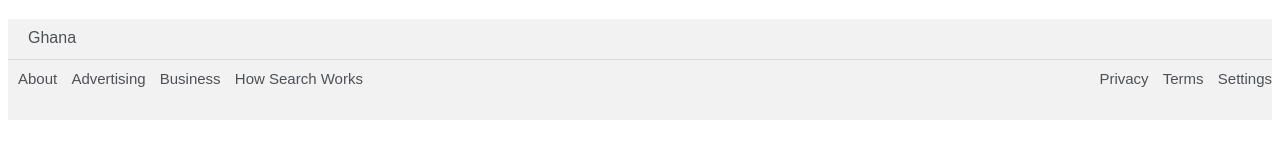
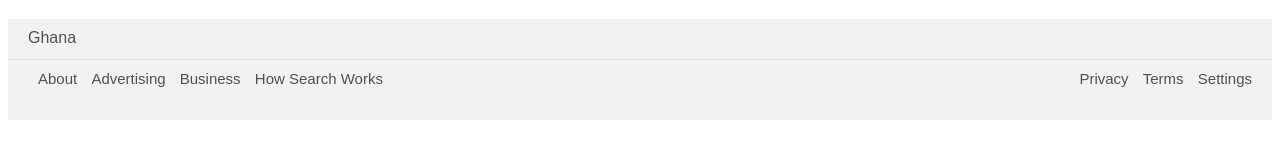
Before and after one commit to richinarm/google-search-page, a plain HTML site: page index.html in a window 1280 px wide. Shown: the part 644-797 px from the top of the page. Drawn offline with Linux system fonts and the light colour scheme; a web font is replaced by a local one.

Commit message:
Update style.css

```diff
--- a/style.css
+++ b/style.css
@@ -146,6 +146,14 @@ input{
 
 }
 
+.footer-left{
+    margin-left: 20px;
+}
+
+.footer-right{
+    margin-right: 20px;
+}
+
 .footer .footer-left a{
     color: #4d5156;
     text-decoration: none;
```
